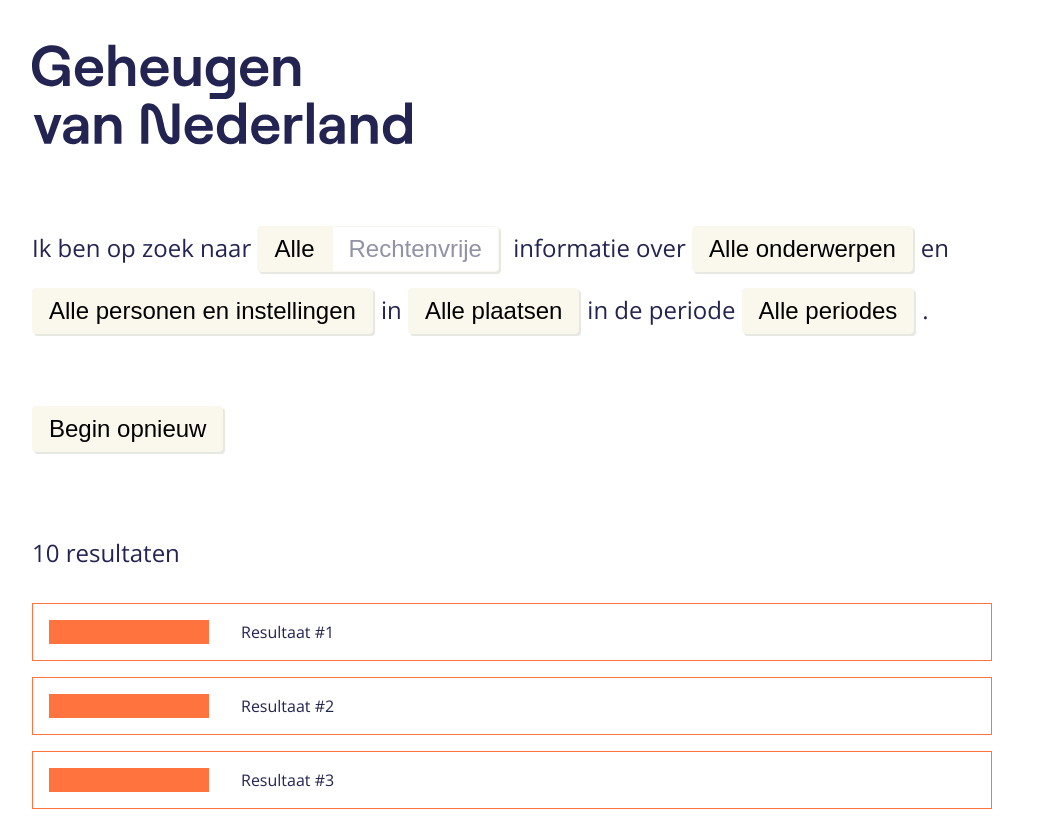
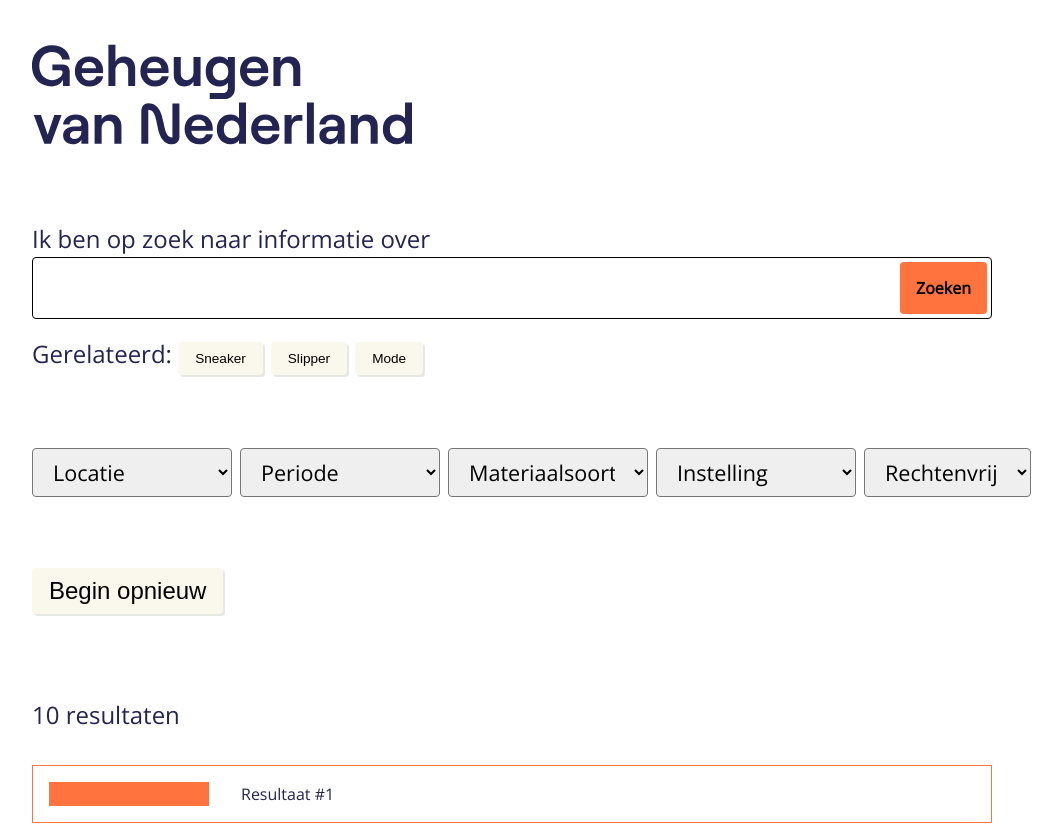
Before and after one commit to netwerk-digitaal-erfgoed/gvn-search-find, a Vue app in the folder ui/: page / in a window 1280 px wide. Shown: the top 824 px of the page, without its empty margins (128-1190 px from the left). Built offline with nearby package versions, Linux system fonts and the light colour scheme; what vue3-simple-typeahead would draw is missing.

Commit message:
WIP: search form

```diff
--- /dev/null
+++ b/ui/src/components/FormSelect.vue
@@ -0,0 +1,21 @@
+<template>
+  <div>
+    <select>
+      <option>{{ select.label }}</option>
+      <option v-for="(option, key) in select.options">{{ option }}</option>
+    </select>
+  </div>
+</template>
+
+<script setup lang="ts">
+  defineProps({
+    select: Object
+  });
+</script>
+
+<style>
+  .search-select select {
+    max-width: 200px;
+    font-size: 1.35rem;
+  }
+</style>
--- a/ui/src/components/SearchForm.vue
+++ b/ui/src/components/SearchForm.vue
@@ -36,6 +36,24 @@
       <option>Architectuur</option>
     </select>
   </form>
+  <form class="search-form" v-else-if="variant==='mixture'">
+    <label for="query">Ik ben op zoek naar informatie over</label>
+    <fieldset class="search-field">
+      <input type="text" name="query" id="query" v-model="query" />
+      <input type="submit" value="Zoeken" @click.prevent="handleSubmit"/>
+    </fieldset>
+    <fieldset class="related">Gerelateerd:
+      <button>Sneaker</button>
+      <button>Slipper</button>
+      <button>Mode</button>
+    </fieldset>
+    <fieldset class="search-select">
+      <FormSelect v-for="(select, index) in mockSelectFormData.default.form" :key="index" :select="select" />
+    </fieldset>
+    <fieldset>
+      <button @click.prevent="resetSearch">Begin opnieuw</button>
+    </fieldset>
+  </form>
   <form class="search-form" v-else>
     <fieldset>
       Ik ben op zoek naar
@@ -62,10 +80,14 @@
 import { ref } from 'vue';
 
 import ToggleButton from '@/components/ToggleButton.vue';
+import FormSelect from '@/components/FormSelect.vue';
 import ButtonSelectModal from '@/components/ButtonSelectModal.vue';
 import { searchStore } from '@/stores/search.store';
 
+import * as mockSelectFormData from '@/static/searchFormSelectData.js';
+
 const store = searchStore();
+const query = ref('');
 
 defineProps({
   formSetup: Object,
@@ -75,6 +97,12 @@
 function resetSearch() {
   store.resetForm();
 }
+
+function handleSubmit() {
+  console.log(mockSelectFormData);
+  console.log('handleSubmit', query.value);
+}
+
 </script>
 
 <style scoped>
@@ -111,6 +139,26 @@
   margin: 0;
 }
 
+.search-field {
+  border: 1px solid #000;
+  padding: 0.25rem;
+  display: flex;
+  border-radius: 0.25rem;
+  margin-bottom: 0.5rem;
+}
+.search-field input {
+  border: 0;
+  margin-bottom: 0;
+}
+.related button {
+  font-size: 0.85rem;
+}
+
+.search-select {
+  display: flex;
+  flex-wrap: nowrap;
+}
+
 select {
   margin-bottom: 0.5rem;
   width: 100%;
--- /dev/null
+++ b/ui/src/static/searchFormSelectData.ts
@@ -0,0 +1,24 @@
+export default {
+  form: {
+    where: {
+      label: 'Locatie',
+      options: ['Noord-Holland', 'Amsterdam', 'Haarlem', 'Alkmaar', 'Hoorn', 'Zuid-Holland', 'Delft', 'Zoetermeer']
+    },
+    when: {
+      label: 'Periode',
+      options: ['19e eeuw', '18 november 1889']
+    },
+    media: {
+      label: 'Materiaalsoort',
+      options: ['Foto', 'Krantenartikel', 'Video']
+    },
+    provided: {
+      label: 'Instelling',
+      options: ['Het Utrechts Archief', 'Museum Rotterdam']
+    },
+    rights: {
+      label: 'Rechtenvrij',
+      options: ['Ja', 'Nee']
+    }
+  }
+};
--- a/ui/src/views/HomeView.vue
+++ b/ui/src/views/HomeView.vue
@@ -1,6 +1,6 @@
 <template>
   <div>
-    <SearchForm :form-setup="formSetup" @show-results="callbackShowResults" />
+    <SearchForm :form-setup="formSetup" @show-results="callbackShowResults" variant="mixture" />
     <SearchResults :show-results="showResults" />
     <div><router-link to="/search">Zoekformulier #2</router-link><br/><br/></div>
   </div>
```
